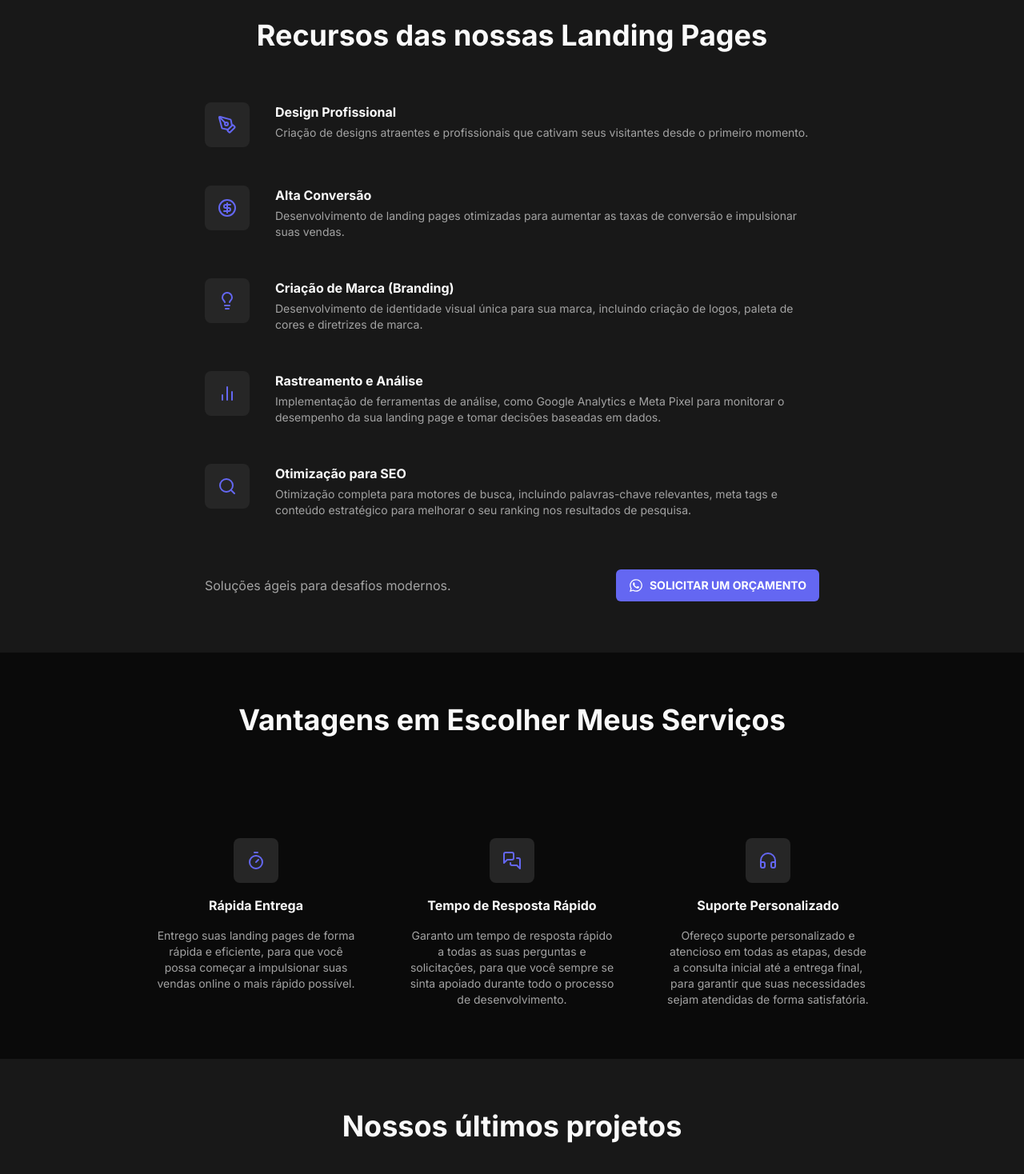
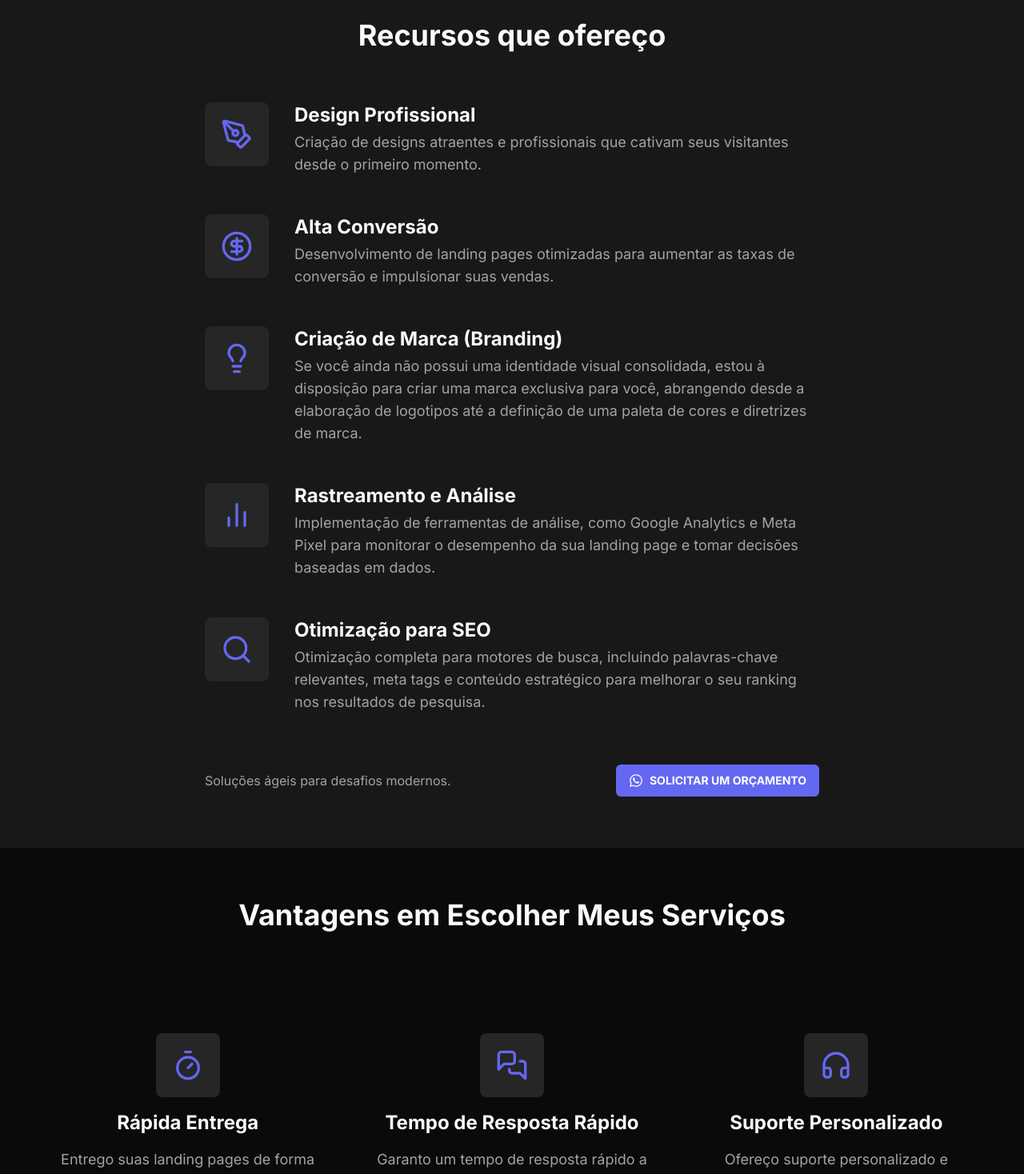
Before and after one commit to rafaelpzoucas/portfolio-v2, a Next.js app: page / in a window 1280 px wide. Shown: the part 840-2308 px from the top of the page at 80% size. Built offline with nearby package versions, Linux system fonts and the light colour scheme.

Commit message:
improvements on data & increase font sizes

```diff
--- a/src/app/benefits.tsx
+++ b/src/app/benefits.tsx
@@ -10,17 +10,17 @@ export function Benefits() {
     >
       <H1 className="text-center">{benefits.title}</H1>
 
-      <div className="grid grid-cols-1 md:grid-cols-3 gap-8 md:gap-16 max-w-4xl">
+      <div className="grid grid-cols-1 md:grid-cols-3 gap-8 md:gap-16 md:max-w-7xl">
         {benefits.data.map((benefit, index) => (
           <div
             key={index}
-            className="flex flex-col md:items-center md:text-center gap-2 sm:gap-4"
+            className="flex flex-col md:items-center md:text-center gap-2 sm:gap-4 w-full"
           >
-            <div className="flex items-center justify-center w-14 h-14 aspect-square rounded-lg bg-secondary">
-              <benefit.icon className="w-6 h-6 text-primary" />
+            <div className="flex items-center justify-center w-20 h-20 aspect-square rounded-lg bg-secondary">
+              <benefit.icon className="w-10 h-10 text-primary" />
             </div>
-            <strong>{benefit.title}</strong>
-            <p className="text-sm text-muted-foreground">
+            <strong className="text-lg md:text-2xl">{benefit.title}</strong>
+            <p className="md:text-lg text-muted-foreground">
               {benefit.description}
             </p>
           </div>
--- a/src/app/creative-steps.tsx
+++ b/src/app/creative-steps.tsx
@@ -10,18 +10,18 @@ export function CreativeSteps() {
     >
       <H1 className="text-center">Etapas do processo de criação</H1>
 
-      <section className="grid grid-cols-1 md:grid-cols-3 gap-10 sm:gap-12 max-w-3xl">
+      <section className="grid grid-cols-1 md:grid-cols-3 gap-10 sm:gap-12 max-w-7xl">
         {steps.map((step) => (
           <article
             key={step.step}
             className="flex flex-col md:items-center md:text-center gap-4 sm:gap-8 w-full"
           >
-            <div className="flex items-center justify-center w-14 h-14 aspect-square rounded-full bg-secondary">
-              <strong className="text-xl text-primary">{step.step}</strong>
+            <div className="flex items-center justify-center w-20 h-20 aspect-square rounded-full bg-secondary">
+              <strong className="text-3xl text-primary">{step.step}</strong>
             </div>
             <aside className="flex flex-col gap-1">
-              <strong>{step.title}</strong>
-              <p className="text-muted-foreground text-sm">
+              <strong className="text-lg md:text-2xl">{step.title}</strong>
+              <p className="md:text-lg text-muted-foreground">
                 {step.description}
               </p>
             </aside>
--- a/src/app/features.tsx
+++ b/src/app/features.tsx
@@ -15,12 +15,14 @@ export function Features() {
               key={solution.title}
               className="flex flex-col sm:flex-row gap-4 sm:gap-8 w-full"
             >
-              <div className="flex items-center justify-center w-14 h-14 aspect-square rounded-lg bg-secondary">
-                <solution.icon className="w-6 h-6 text-primary" />
+              <div className="flex items-center justify-center w-20 h-20 aspect-square rounded-lg bg-secondary">
+                <solution.icon className="w-10 h-10 text-primary" />
               </div>
               <aside className="flex flex-col gap-1">
-                <strong>{solution.title}</strong>
-                <p className="text-muted-foreground text-sm">
+                <strong className="text-lg md:text-2xl">
+                  {solution.title}
+                </strong>
+                <p className="text-muted-foreground md:text-lg">
                   {solution.description}
                 </p>
               </aside>
--- a/src/app/layout.tsx
+++ b/src/app/layout.tsx
@@ -28,7 +28,7 @@ export default function RootLayout({
           disableTransitionOnChange
         >
           {children}
-          <footer className="flex items-center justify-center text-center text-sm p-4 border-t text-muted-foreground">
+          <footer className="flex items-center justify-center text-center text-sm p-4 text-muted-foreground">
             <p>© 2024 Rafael Zoucas. Todos os direitos reservados</p>
           </footer>
         </ThemeProvider>
--- a/src/app/portfolio/data.tsx
+++ b/src/app/portfolio/data.tsx
@@ -47,29 +47,6 @@ export const projects: ProjectDataType[] = [
     ],
   },
   {
-    title: 'Heróis da Marvel',
-    description:
-      'Foi desenvolvido um layout inspirado nas páginas de uma revista em quadrinhos, com cores vibrantes, tipografia chamativa e elementos gráficos que remetem ao estilo artístico dos quadrinhos.',
-    repo_url: 'https://github.com/rafaelpzoucas/marvel-app',
-    deploy_url: 'https://marvel-app-z.vercel.app/',
-    image_src: marvel,
-    gif_src: marvelGIF,
-    stacks: [
-      {
-        name: 'TypeScript',
-        icon: <SiTypescript />,
-      },
-      {
-        name: 'ReactJs',
-        icon: <SiReact />,
-      },
-      {
-        name: 'Styled Components',
-        icon: <SiStyledcomponents />,
-      },
-    ],
-  },
-  {
     title: 'ERP WM10',
     description:
       'Redesign do site do WM10, realizado durante o período de estágio na empresa. Projeto desenvolvido com HTML, CSS, JS, Bootstrap e a biblioteca SplideJs para os carroséis. Projeto finalizado em outubro de 2022.',
@@ -97,6 +74,29 @@ export const projects: ProjectDataType[] = [
     ],
   },
   {
+    title: 'Heróis da Marvel',
+    description:
+      'Foi desenvolvido um layout inspirado nas páginas de uma revista em quadrinhos, com cores vibrantes, tipografia chamativa e elementos gráficos que remetem ao estilo artístico dos quadrinhos.',
+    repo_url: 'https://github.com/rafaelpzoucas/marvel-app',
+    deploy_url: 'https://marvel-app-z.vercel.app/',
+    image_src: marvel,
+    gif_src: marvelGIF,
+    stacks: [
+      {
+        name: 'TypeScript',
+        icon: <SiTypescript />,
+      },
+      {
+        name: 'ReactJs',
+        icon: <SiReact />,
+      },
+      {
+        name: 'Styled Components',
+        icon: <SiStyledcomponents />,
+      },
+    ],
+  },
+  {
     title: 'Ignitodo',
     description:
       'Projeto criado para o desafio do Bootcamp Ignite. O desafio consistia em criar uma aplicação com React e Typescript, no qual seria possível criar tarefas, marcar as concluídas e com um resumo do progresso.',
--- a/src/app/projects.tsx
+++ b/src/app/projects.tsx
@@ -15,7 +15,7 @@ import { projects } from './portfolio/data'
 export function Projects() {
   return (
     <Section id="projects" className="flex flex-col items-center gap-16 px-4">
-      <H1>Nossos últimos projetos</H1>
+      <H1>Meus últimos projetos</H1>
 
       <Carousel className="w-full md:max-w-7xl">
         <CarouselContent>
--- a/src/data/features.ts
+++ b/src/data/features.ts
@@ -7,7 +7,7 @@ import {
 } from 'lucide-react'
 
 export const features = {
-  title: 'Recursos das nossas Landing Pages',
+  title: 'Recursos que ofereço',
   data: [
     {
       icon: PenTool,
@@ -25,7 +25,7 @@ export const features = {
       icon: Lightbulb,
       title: 'Criação de Marca (Branding)',
       description:
-        'Desenvolvimento de identidade visual única para sua marca, incluindo criação de logos, paleta de cores e diretrizes de marca.',
+        'Se você ainda não possui uma identidade visual consolidada, estou à disposição para criar uma marca exclusiva para você, abrangendo desde a elaboração de logotipos até a definição de uma paleta de cores e diretrizes de marca.',
     },
     {
       icon: BarChart2,
--- a/src/data/profile.ts
+++ b/src/data/profile.ts
@@ -7,7 +7,7 @@ export const profile = {
   address: '',
   role: 'Software Engineer',
   about:
-    'Sou um desenvolvedor front-end apaixonado por criar experiências de usuário (UI/UX) incríveis. Com experiência na criação de aplicações web desde a concepção até o desenvolvimento, utilizo ferramentas como Figma para prototipagem e tecnologias como React, Typescript, Styled-components e Tailwind CSS para construir soluções elegantes e eficientes.',
+    'Sou um desenvolvedor front-end apaixonado por criar experiências de usuário (UI/UX) incríveis. Com mais de 3 anos de experiência na criação de aplicações web.',
   social: [
     {
       name: 'WhatsApp',
```
